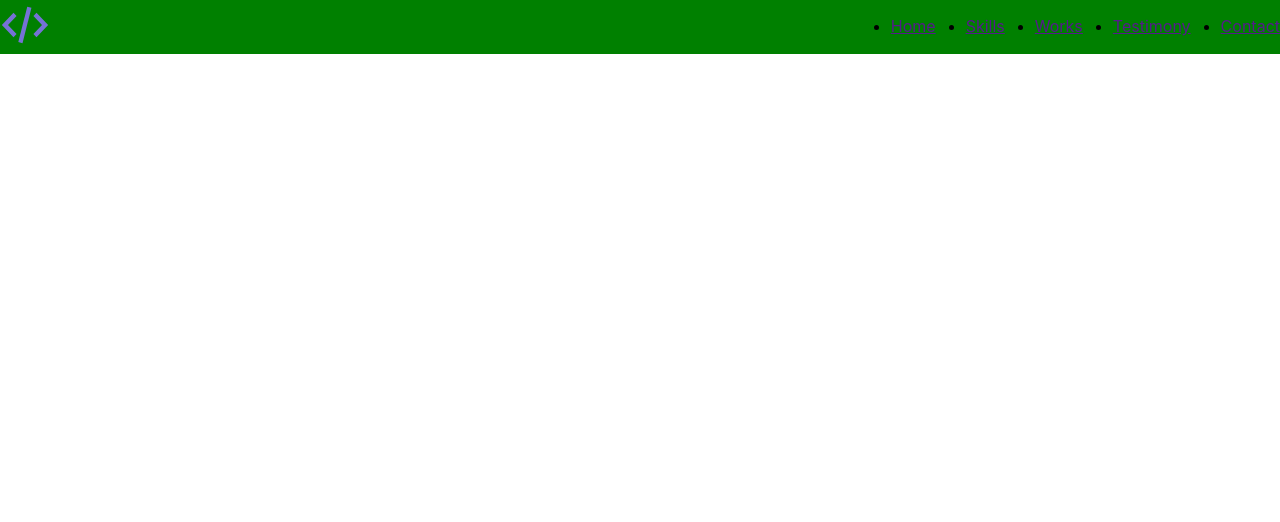
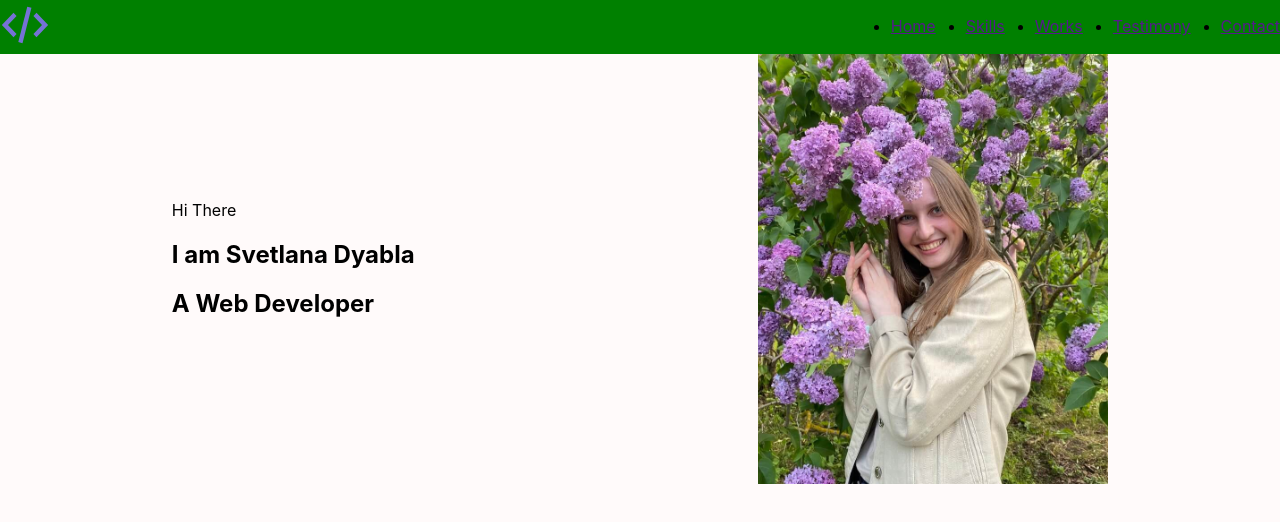
Before and after one commit to Sergey-Bukreev/Portfolio, a React app: page / in a window 1280 px wide. Shown: the top 522 px of the page. Built offline with nearby package versions, Linux system fonts and the light colour scheme.

Commit message:
Add Maine section

```diff
--- a/src/App.tsx
+++ b/src/App.tsx
@@ -1,12 +1,19 @@
 import './App.css';
 import styled from 'styled-components';
 import Header from "./layout/header/Header";
+import React from "react";
+import {Maine} from "./layout/sections/maine/Maine";
+
 
 
 function App() {
     return (
+<div className="App">
 
-            <Header />
+    <Header />
+    <Maine />
+</div>
+
 
     );
 }
--- /dev/null
+++ b/src/components/FlexWrapper.tsx
@@ -0,0 +1,17 @@
+import React from 'react';
+import styled from "styled-components";
+type FlexWrapperPropsType = {
+    direction?: string
+    justify?: string
+    align?: string
+    wrap?: string
+}
+
+
+export const FlexWrapper=styled.div<FlexWrapperPropsType>`
+display: flex;
+  flex-direction: ${props=>props.direction || "row"};
+  justify-content:  ${props=>props.justify || "flex-start"};
+  align-items: ${props=>props.align || "stretch"};
+  flex-wrap: ${props=>props.wrap || "nowrap"};
+`
--- /dev/null
+++ b/src/layout/sections/maine/Maine.tsx
@@ -0,0 +1,29 @@
+import React from 'react';
+import styled from "styled-components";
+import MainePhoto from "./../../../assets/images/MainePhoto.jpeg"
+import {FlexWrapper} from "../../../components/FlexWrapper";
+export const Maine = () => {
+    return (
+        <StyledMaine>
+            <FlexWrapper align={"center"} justify={"space-around"}>
+                <div>
+                    <span>Hi There</span>
+                    <h2>I am Svetlana Dyabla</h2>
+                    <h2>A Web Developer</h2>
+                </div>
+                <Photo src={MainePhoto}/>
+            </FlexWrapper>
+        </StyledMaine>
+    );
+};
+
+const Photo = styled.img`
+width: 350px;
+  height: 430px;
+  object-fit: cover;
+`
+
+const StyledMaine = styled.div`
+min-height: 100vh;
+  background-color: snow;
+`
```
